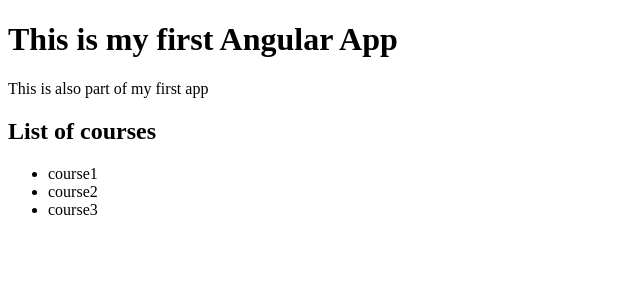
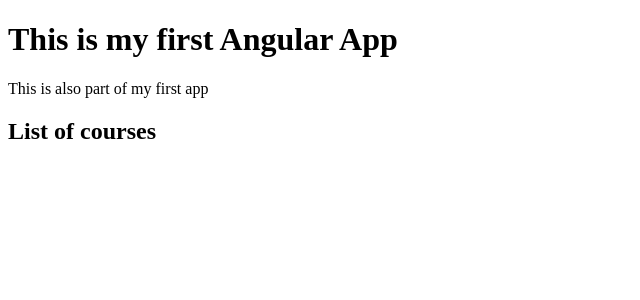
Before and after one commit to BenGardiner123/Angular_Practice, an Angular app in the folder my-app/: page / in a window 1280 px wide. Shown: the top 300 px of the page, without its empty margins (0-640 px from the left). Built offline with nearby package versions, Linux system fonts and the light colour scheme.

Commit message:
setting up a service to decouple from component

```diff
--- a/my-app/src/app/courses.component.ts
+++ b/my-app/src/app/courses.component.ts
@@ -12,13 +12,12 @@
               <!-- "let course of courses" is like a for each. It basically defines course to hold one item of courses -->
         </li>
     </ul>
-
     `
 })
 export class CoursesComponent{
     title = "List of courses"
 
-    courses = ["course1", "course2", "course3"]
+    courses;
 
     //logic for an HTTp serive - if you link to the service here it will "tightly couple" the component to a live HTTP endpoint - this could fuck the unit testing later on
 }
--- /dev/null
+++ b/my-app/src/app/courses.service.ts
@@ -0,0 +1,6 @@
+
+export class CoursesService {
+    getCourses(){
+        return ["Course1", "Course2", "Course3"]
+    }
+}
```
